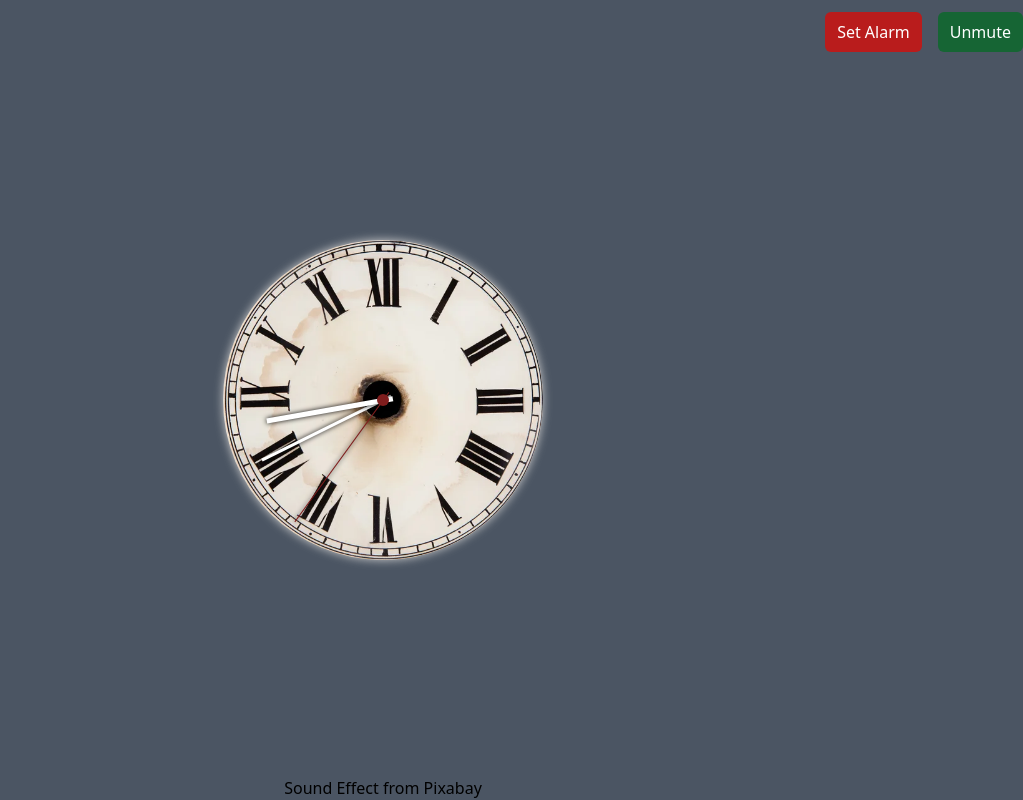
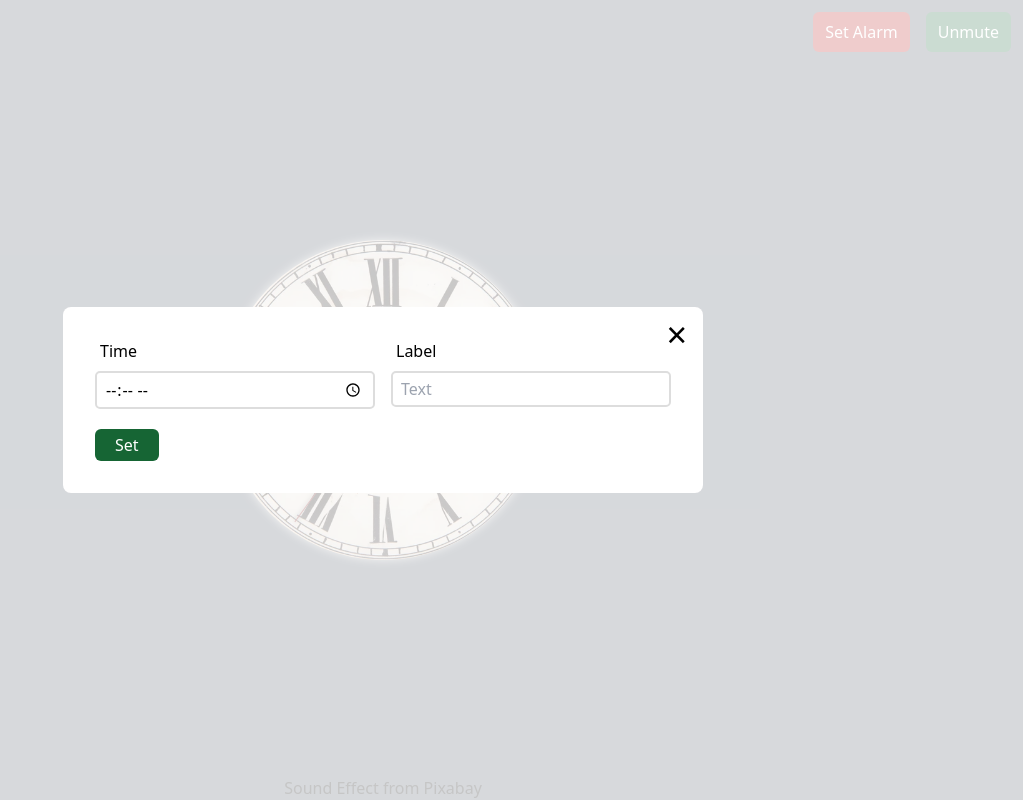
Before and after one commit to shakib-mia/react-clock, a React (Create React App) app: page / in a window 1280 px wide. Both pictures are taken after a click on the button "Set Alarm". Shown: the whole page, without its empty margins (257-1280 px from the left). Built offline with nearby package versions, Linux system fonts and the light colour scheme.

Commit message:
set alarm functionality added

```diff
--- a/src/App.js
+++ b/src/App.js
@@ -2,10 +2,15 @@ import { useEffect, useState } from 'react';
 import './App.css';
 import tick1 from './assets/tick1.ogg';
 import tick2 from './assets/tick2.ogg';
-import gongBell from "./assets/gong-bell.ogg"
+import gongBell from "./assets/gong-bell.ogg";
+import Modal from './components/Modal/Modal';
+import InputField from './components/InputField/InputField';
 
 function App() {
   const [audioPlay, setAudioPlay] = useState(true);
+  const [alarmModal, setAlarmModal] = useState(false);
+  const [alarmTime, setAlarmTime] = useState('');
+
 
   function formatAMPM(date) {
     var hours = date.getHours();
@@ -16,6 +21,17 @@ function App() {
     minutes = minutes < 10 ? '0'+minutes : minutes;
     var strTime = hours + ':' + minutes + ' ' + ampm;
     return strTime;
+  }
+
+  function formatAMPM2(date) {
+    var hours = date.split(":")[0];
+    var minutes = date.split(":")[1];
+    var ampm = hours >= 12 ? 'pm' : 'am';
+    hours = hours % 12;
+    hours = hours ? hours : 12;
+    minutes = minutes < 10 ?minutes : minutes;
+    var strTime = hours + ':' + minutes + ' ' + ampm;
+    return strTime
   }
   const date = new Date()
 
@@ -28,11 +44,9 @@ function App() {
     sec % 2 === 0 ? document.getElementById("audio1").play() : document.getElementById("audio2").play();
   }, [sec])
 
-  if(sec === 0 && time === "6:44 pm") {
+  if(sec === 0 && time === localStorage.getItem("time")) {
     document.getElementById("audio3").play();
   }
-
-
 
 
   setInterval(() => setSec(new Date().getSeconds()), 1000);
@@ -42,6 +56,17 @@ function App() {
 
   return (
     <div className='bg-gray-600'>
+      {alarmModal && <Modal
+        SetAlarmModal={setAlarmModal}
+        onSubmit={() => localStorage.setItem("time", alarmTime)}
+        body={<>
+          <div className="grid grid-cols-2 gap-4">
+            <InputField label="Time" type="time" id="one" onChange={e => setAlarmTime(formatAMPM2(e.target.value))} />
+            <InputField label="Label" id="two" placeholder="Text" onChange={e => console.log(e.target.value)} />
+          </div>
+        </>}
+      />}
+
       <div className='h-screen flex items-center'>
         <div className="relative mx-auto bg-gray-300 rounded-full w-80 h-80" id='container'>
           <span className='absolute top-0 bottom-0 left-0 right-0 m-auto inline-block w-3 h-3 bg-red-900 z-50 rounded-full'></span>
@@ -60,9 +85,9 @@ function App() {
         </div>
       </div>
 
-      <div className='absolute top-3 right-0'>
+      <div className='absolute top-3 right-3'>
         <div className="flex">
-          <button className='px-3 py-2 mr-4 rounded-md cursor-pointer bg-red-700 text-white'>Set Alarm</button>
+          <button className='px-3 py-2 mr-4 rounded-md cursor-pointer bg-red-700 text-white' onClick={() => setAlarmModal(true)}>Set Alarm</button>
           <input type="checkbox" id="handleAudio" className='hidden' onChange={e => setAudioPlay(!e.target.checked)} />
           {audioPlay
             ?
--- /dev/null
+++ b/src/components/InputField/InputField.jsx
@@ -0,0 +1,10 @@
+import React from 'react';
+
+const InputField = ({ placeholder, id, label, onChange, type }) => {
+    return <section className='flex flex-col'>
+        <label className='ml-[5px] mb-2' htmlFor={id}>{label}</label>
+        <input id={id} type={type} className='border-2 border-[#ddd] focus:border-[#ddd] outline-none px-2 py-1 rounded-[5px]' placeholder={placeholder} onChange={onChange} />
+    </section>;
+};
+
+export default InputField;
--- /dev/null
+++ b/src/components/Modal/Modal.jsx
@@ -0,0 +1,16 @@
+import React from 'react';
+
+const Modal = ({body, SetAlarmModal, onSubmit}) => {
+    return (
+    <div className='h-screen w-screen absolute top-0 bg-[#ffffffc6] flex justify-center items-center' style={{ zIndex:1035 }}>
+        <div className={`mx-auto my-auto bg-white relative p-8 w-1/2 rounded-lg`}>
+            <button onClick={() => SetAlarmModal(false)} className="absolute top-2 right-4 text-4xl">&times;</button>
+            {body}
+            <button onClick={onSubmit} className="bg-green-800 text-white px-5 py-1 rounded-md mt-5">Set</button>
+        </div>
+
+    </div>
+    );
+};
+
+export default Modal;
--- a/src/components/SetAlarmModal/SetAlarmModal.jsx
+++ b/src/components/SetAlarmModal/SetAlarmModal.jsx
@@ -1,9 +1,16 @@
 import React from 'react';
+import InputField from '../InputField/InputField';
 
-const SetAlarmModal = () => {
+const SetAlarmModal = ({SetAlarmModal}) => {
     return (
-        <div>
-            hello
+        <div className='h-screen w-screen absolute top-0 bg-[#ffffffc6] flex justify-center items-center' style={{ zIndex:1035 }}>
+            <div className="mx-auto my-auto bg-white relative px-5 py-3">
+                <button onClick={() => SetAlarmModal(false)} className="absolute top-0 right-0">&times;</button>
+                <div className="flex gap-4">
+                    <InputField label="Label" type="time" id="one" placeholder="Text" onChange={e => console.log(e.target.value)} />
+                </div>
+            </div>
+
         </div>
     );
 };
--- a/tailwind.config.js
+++ b/tailwind.config.js
@@ -1,7 +1,7 @@
 /** @type {import('tailwindcss').Config} */
 module.exports = {
   content: [
-    "./src/**/*.{js,jsx,ts,tsx}",
+    "./src/**/*.{js,jsx,ts,tsx}", './src/components/**/*',
   ],
   theme: {
     extend: {},
```
